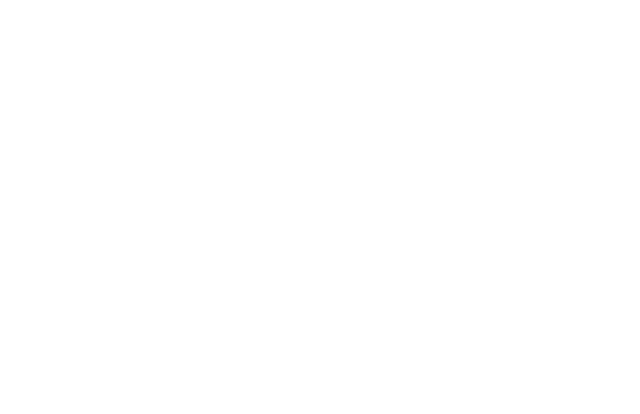
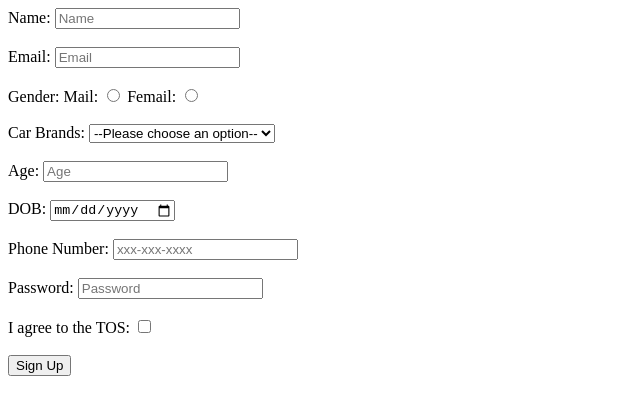
Before and after one commit to acciojob/signup-form-car-vidhyakadam, a website: page main.html in a window 1280 px wide. Shown: the whole page, without its empty margins (0-640 px from the left). Drawn offline with Linux system fonts and the light colour scheme.

Commit message:
created a submission

```diff
--- a/main.html
+++ b/main.html
@@ -10,7 +10,46 @@
 	<!-- the entire body must be written by student -->
     <script type="text/javascript" src="./script.js">
 </script>
-     <form action="#"></form>
+     <form action="#" method="post">
+		<label for="name">Name:</label>
+        <input type="text" id="name" name="name" placeholder="Name" required><br><br>
+
+
+		 <label for="Email">Email:</label>
+		<input type="email" id="email" placeholder="Email" required><br><br>
+
+		 <label>Gender:</label>
+        <label for="gender_m">Mail:</label>
+		<input type="radio" id="gender_m" name="gender" required>
+        <label for="gender_f">Femail:</label>
+		 <input type="radio" id="gender_f" name="gender" required><br><br>
+
+		  <label for="cars">Car Brands:</label>
+		 <select id="cars" name="cars" required>
+            <option value="" disabled selected>--Please choose an option--</option>
+            <option value="toyota">Toyota</option>
+            <option value="honda">Honda</option>
+            <option value="ford">Ford</option>
+            <option value="chevrolet">Chevrolet</option>
+        </select><br><br>
+ <label for="age">Age:</label>
+        <input type="number" id="age" name="age" placeholder="Age" required><br><br>
+
+        <label for="dob">DOB:</label>
+        <input type="date" id="dob" name="dob" required><br><br>
+
+        <label for="tel">Phone Number:</label>
+        <input type="tel" id="tel" name="tel" pattern="[0-9]{3}-[0-9]{3}-[0-9]{4}" placeholder="xxx-xxx-xxxx"><br><br>
+
+        <label for="password">Password:</label>
+        <input type="password" id="password" name="password" placeholder="Password" required><br><br>
+
+        <label for="tos">I agree to the TOS:</label>
+        <input type="checkbox" id="tos" name="tos" required><br><br>
+
+        <button type="submit">Sign Up</button>
+
+	 </form>
 
 
 
```
